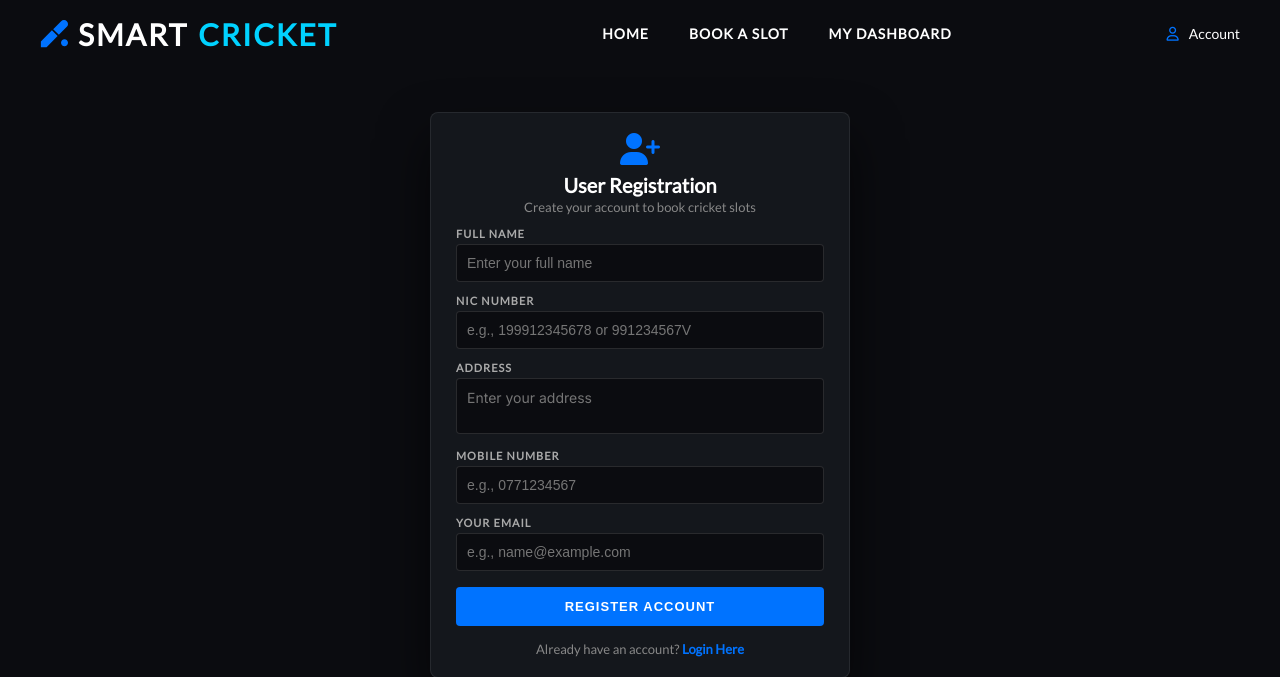
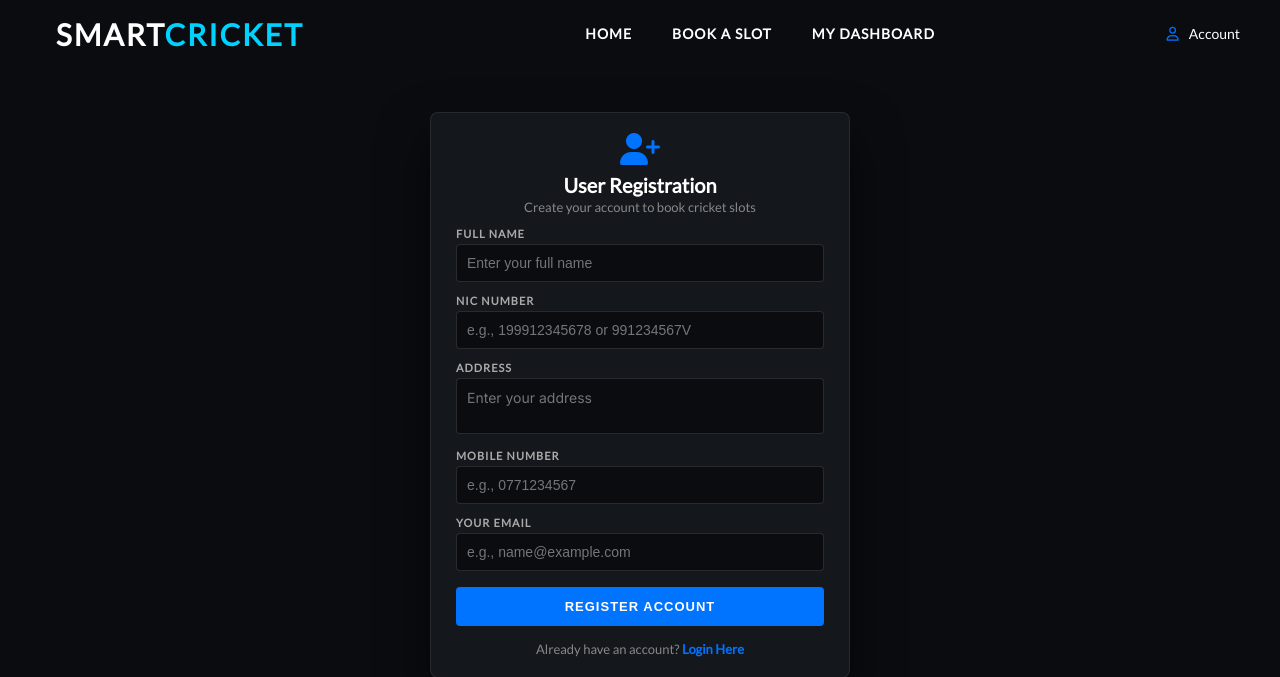
Before and after one commit to Bandara95/smart-cricket, a PHP site: page /register.php in a window 1280 px wide. Shown: the top 677 px of the page. Run offline with PHP 8.4, Linux system fonts and the light colour scheme.

Commit message:
Update header.php

```diff
--- a/includes/header.php
+++ b/includes/header.php
@@ -1,102 +1,199 @@
 <?php
+
 if (session_status() === PHP_SESSION_NONE) {
+
     session_start();
+
 }
+
+
 
 global $conn;
 
+
+
 // Detect the current page
+
 $current_page = basename($_SERVER['PHP_SELF']);
 
+
+
 // Create a helper variable to easily check if the logged-in user is an Admin
+
 $is_admin = (isset($_SESSION['user_role']) && $_SESSION['user_role'] == 'admin');
+
 ?>
 
+
+
 <header class="arena-navbar-ford" style="padding: 15px 0; transition: background 0.4s ease, padding 0.4s ease; position: fixed; top: 0; width: 100%; z-index: 1000; background: #0b0c10;">
+
     <div class="navbar-container" style="display: grid; grid-template-columns: auto 1fr auto; align-items: center; max-width: 1450px; margin: 0 auto; padding: 0 40px;">
 
-        <div class="arena-logo" style="color: #fff; font-weight: 800; font-size: 30px; margin-right: 50px; display: flex; align-items: center; gap: 10px;">
-    <svg xmlns="http://www.w3.org/2000/svg" viewBox="0 0 512 512" style="width: 28px; height: 28px; fill: #0073ff;">
-        <path d="M490.5 21.5c-28.7-28.7-75.2-28.7-103.9 0L241 167 345 271l145.5-145.5c28.7-28.7 28.7-75.2 0-103.9zM218.4 189.6L16 392v104h104l202.4-202.4-104-104zM448 352c-35.3 0-64 28.7-64 64s28.7 64 64 64 64-28.7 64-64-28.7-64-64-64z"/>
-    </svg> SMART<span>CRICKET</span>
+
+
+        <div class="arena-logo" style="color: #fff; font-weight: 800; font-size: 30px; margin-right: 50px;">
+
+            <i class="fas fa-cricket-bat-ball" style="color: #0073ff;"></i> SMART<span>CRICKET</span>
+
         </div>
 
+
+
         <nav class="arena-nav" style="display: flex; gap: 40px; justify-content: center;">
+
             <a href="index.php" class="nav-item <?php echo ($current_page === 'index.php') ? 'nav-active' : ''; ?>" style="text-decoration: none; font-size: 14px;">Home</a>
 
+
+
             <?php if ($is_admin): ?>
+
                 <a href="admin_dashboard.php?page=bookings" class="nav-item <?php echo ($current_page === 'admin_dashboard.php' && isset($_GET['page']) && $_GET['page'] === 'bookings') ? 'nav-active' : ''; ?>" style="text-decoration: none; font-size: 14px; color: #0073ff;">Book A Slot (Admin)</a>
 
+
+
                 <a href="admin_dashboard.php?page=dashboard" class="nav-item <?php echo ($current_page === 'admin_dashboard.php' && (!isset($_GET['page']) || $_GET['page'] === 'dashboard')) ? 'nav-active' : ''; ?>" style="text-decoration: none; font-size: 14px; color: #0073ff;">Admin Dashboard</a>
+
             <?php else: ?>
+
                 <a href="booking.php" class="nav-item <?php echo ($current_page === 'booking.php') ? 'nav-active' : ''; ?>" style="text-decoration: none; font-size: 14px;">Book A Slot</a>
+
                 <a href="dashboard.php" class="nav-item <?php echo ($current_page === 'dashboard.php') ? 'nav-active' : ''; ?>" style="text-decoration: none; font-size: 14px;">My Dashboard</a>
+
             <?php endif; ?>
+
         </nav>
 
+
+
         <div class="arena-auth" style="display: flex; align-items: center; justify-self: end;">
+
     <?php if(isset($_SESSION['user_id']) && isset($conn)):
+
         // If logged in: Display name and Logout button directly
+
         $stmt = $conn->prepare("SELECT full_name FROM users WHERE user_id = ?");
+
         $stmt->execute([$_SESSION['user_id']]);
+
         $user = $stmt->fetch();
+
         $name = isset($user['full_name']) ? $user['full_name'] : 'User';
+
     ?>
+
         <div style="display: flex; align-items: center; gap: 15px; color: #fff; font-size: 14px;">
+
             <span style="display: flex; align-items: center; gap: 8px;">
+
                 <i class="fas fa-user" style="color: #0073ff;"></i> <?php echo htmlspecialchars($name); ?>
+
             </span>
+
             <a href="logout.php" style="color: #ff3d00; text-decoration: none; font-size: 14px; font-weight: 600;">
+
                 <i class="fas fa-sign-out-alt"></i></a>
+
         </div>
+
     <?php else: ?>
+
         <div class="user-menu" style="cursor: pointer; position: relative; padding: 10px 0;">
+
             <div style="color: #fff; font-size: 14px; display: flex; align-items: center; gap: 10px;">
+
                 <i class="far fa-user" style="color: #0073ff;"></i> Account
+
             </div>
+
             <div class="user-dropdown">
+
                 <a href="login.php">Sign In</a>
+
                 <a href="register.php">Create Account</a>
+
             </div>
+
         </div>
+
     <?php endif; ?>
+
 </div>
+
 </header>
 
+
+
 <style>
+
     .nav-item { color: #fff; transition: color 0.2s; }
+
     .nav-item:hover { color: #0073ff !important; }
+
     .nav-active { color: #0073ff !important; border-bottom: 2px solid #0073ff; }
 
+
+
     /* Dropdown CSS - Keeps the menu visible while hovering */
+
     .user-dropdown {
+
         display: none;
+
         position: absolute;
+
         right: 0;
+
         top: 100%;
+
         background: #1a1a1a;
+
         border: 1px solid #333;
+
         border-radius: 8px;
+
         padding: 10px 0;
+
         width: 150px;
+
         box-shadow: 0 5px 15px rgba(0,0,0,0.5);
+
         z-index: 9999;
+
     }
 
+
+
     /* Show dropdown menu when hovering over user-menu icon or the dropdown itself */
+
     .user-menu:hover .user-dropdown {
+
         display: block;
+
     }
 
+
+
     .user-dropdown a {
+
         display: block;
+
         padding: 8px 20px;
+
         color: #fff;
+
         text-decoration: none;
+
         font-size: 14px;
+
     }
+
     .user-dropdown a:hover {
+
         background: #0073ff;
+
         color: #fff;
+
     }
+
 </style>
```
Lines whose indentation alone changed are shown as unchanged.
